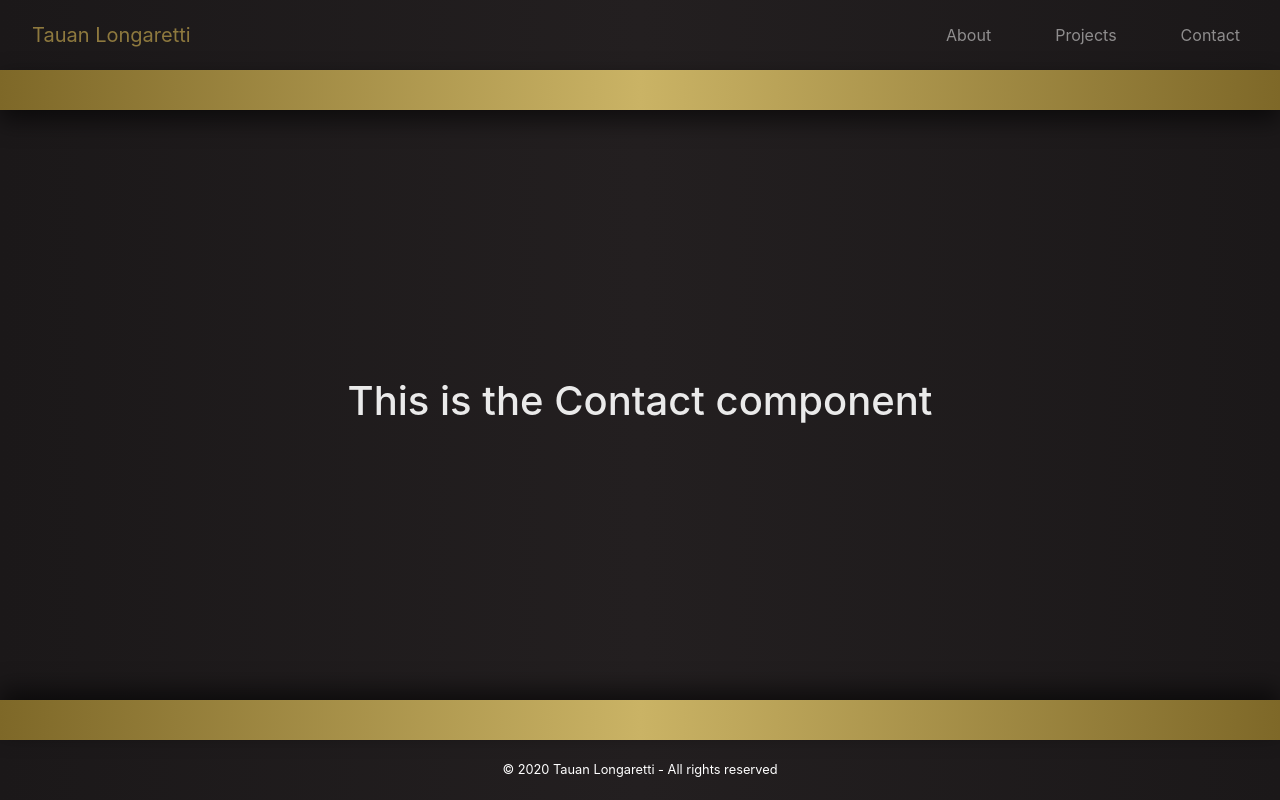
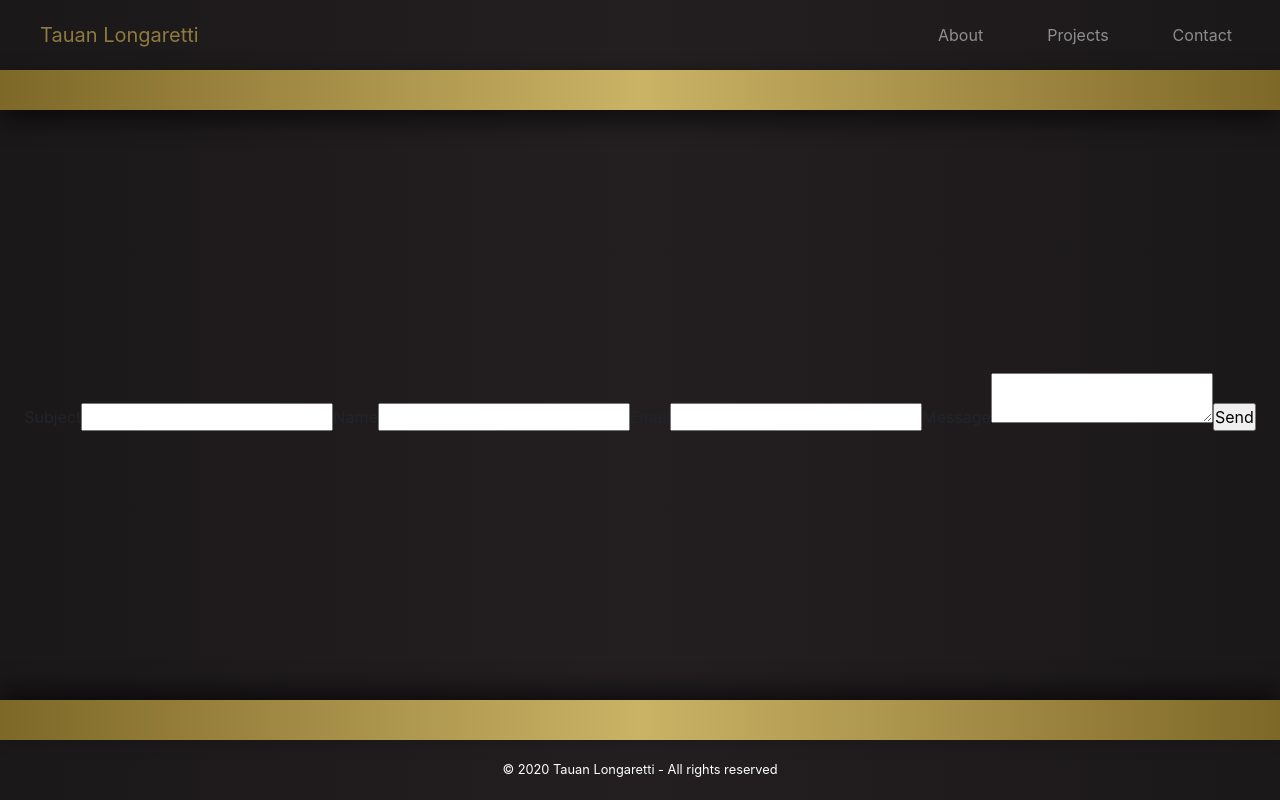
Before and after one commit to tauanlongaretti/portfolio, a React (Create React App) app: page /contact in a window 1280 px wide. Built offline with nearby package versions, Linux system fonts and the light colour scheme.

Commit message:
set up emailjs for contact form

```diff
--- a/package.json
+++ b/package.json
@@ -7,6 +7,7 @@
     "@testing-library/react": "^9.3.2",
     "@testing-library/user-event": "^7.1.2",
     "bootstrap": "^4.5.2",
+    "emailjs-com": "^2.6.3",
     "react": "^16.13.1",
     "react-bootstrap": "^1.3.0",
     "react-dom": "^16.13.1",
--- a/src/components/Contact.js
+++ b/src/components/Contact.js
@@ -1,10 +1,35 @@
 import React from "react";
+import emailjs from "emailjs-com";
 
 const Contact = () => {
+  function sendEmail(e) {
+    e.preventDefault();
+
+    emailjs
+      .sendForm("gmail", "template_cr2nbca", e.target, "user_l5fNQ8O2z7MfawGOFLH3M")
+      .then(
+        (result) => {
+          console.log(result.text);
+        },
+        (error) => {
+          console.log(error.text);
+        }
+      );
+      e.target.reset()
+  }
+
   return (
-    <div>
-      <h1 className="white-text">This is the Contact component</h1>
-    </div>
+    <form className="contact-form" onSubmit={sendEmail}>
+      <label>Subject</label>
+      <input type="text" name="subject" />
+      <label>Name</label>
+      <input type="text" name="name" />
+      <label>Email</label>
+      <input type="email" name="email" />
+      <label>Message</label>
+      <textarea name="message" />
+      <input type="submit" value="Send" />
+    </form>
   );
 };
 
--- a/src/components/Navigation.js
+++ b/src/components/Navigation.js
@@ -6,7 +6,7 @@ import { Link } from "react-router-dom";
 const Navigation = () => {
   return (
     <div>
-      <Navbar className="nav-bar mx-3" variant="dark" expand="sm" sticky="top">
+      <Navbar className="nav-bar mx-4" variant="dark" expand="sm" sticky="top">
         <Navbar.Brand href="/" className="home-link">
           Tauan Longaretti
         </Navbar.Brand>
```
Also changed, not shown: 1 other file (tests, documents, lock files or other folders).
